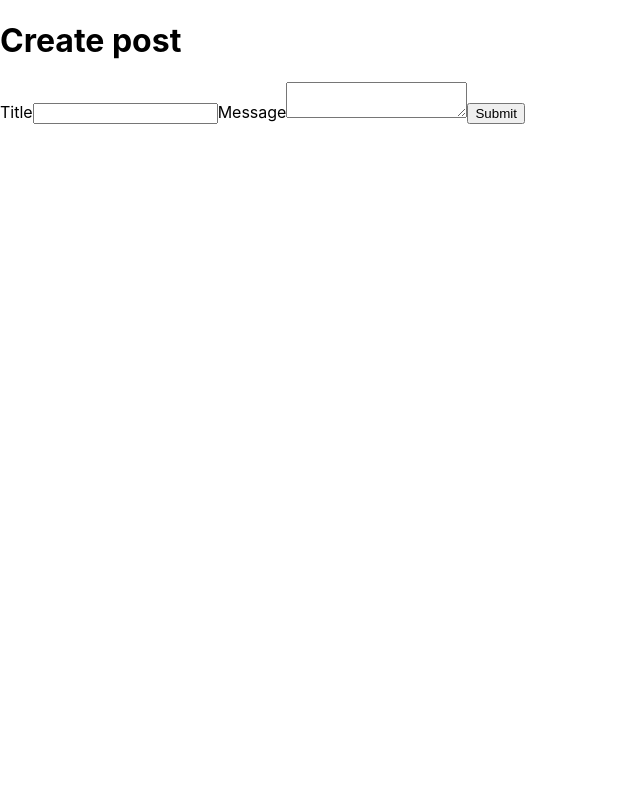
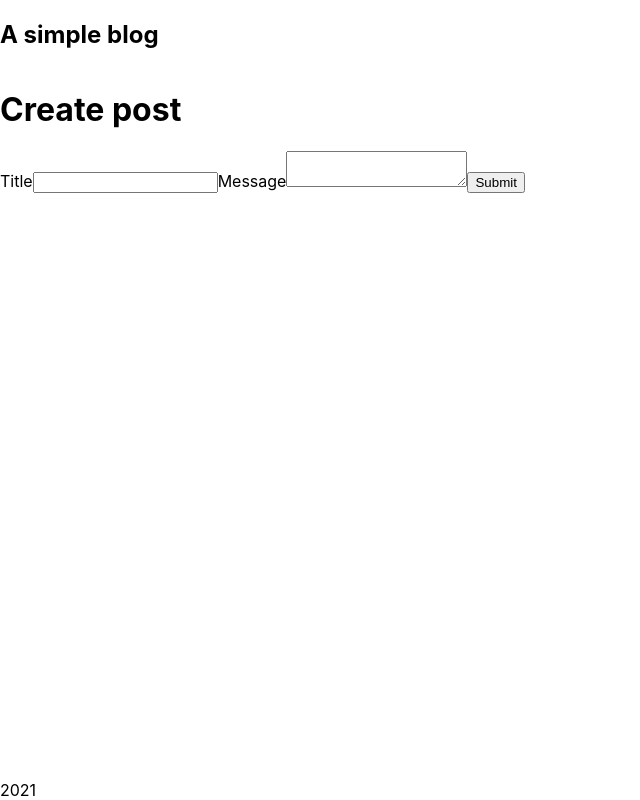
Before and after one commit to Ulisseus/simple_blog, a Next.js app: page /post/new in a window 1280 px wide. Shown: the whole page, without its empty margins (0-640 px from the left). Built offline with nearby package versions, Linux system fonts and the light colour scheme.

Commit message:
add layout

```diff
--- /dev/null
+++ b/components/Layout.tsx
@@ -0,0 +1,36 @@
+import React from "react";
+import styled from "styled-components";
+
+const NavBar: React.FC = () => {
+  return (
+    <nav>
+      <h1>A simple blog</h1>
+    </nav>
+  );
+};
+
+const Footer: React.FC = () => {
+  return <footer>2021</footer>;
+};
+
+const StyledLayout = styled.div`
+  display: flex;
+  flex-direction: column;
+  min-height: 100vh;
+`;
+
+const StyledChildren = styled.main`
+  flex-grow: 1;
+`;
+
+const Layout: React.FC = ({ children }) => {
+  return (
+    <StyledLayout>
+      <NavBar />
+      <StyledChildren>{children}</StyledChildren>
+      <Footer />
+    </StyledLayout>
+  );
+};
+
+export default Layout;
--- a/pages/post/new.tsx
+++ b/pages/post/new.tsx
@@ -1,5 +1,6 @@
 import React, { useState } from "react";
 import axios from "axios";
+import Layout from "../../components/Layout";
 
 const CreatePost: React.FC = () => {
   const [title, setTitle] = useState("");
@@ -16,6 +17,7 @@ const CreatePost: React.FC = () => {
     setMessage("");
   };
   return (
+    <Layout>
       <form onSubmit={submitForm}>
         <h1>Create post</h1>
         <label htmlFor="title">Title</label>
@@ -33,6 +35,7 @@ const CreatePost: React.FC = () => {
         />
         <input type="submit" value="Submit" />
       </form>
+    </Layout>
   );
 };
 
```
Also changed, not shown: pages/index.tsx (+2 -38 lines), pages/post/[post].tsx (+6 -1 lines). Lines whose indentation alone changed are shown as unchanged.
